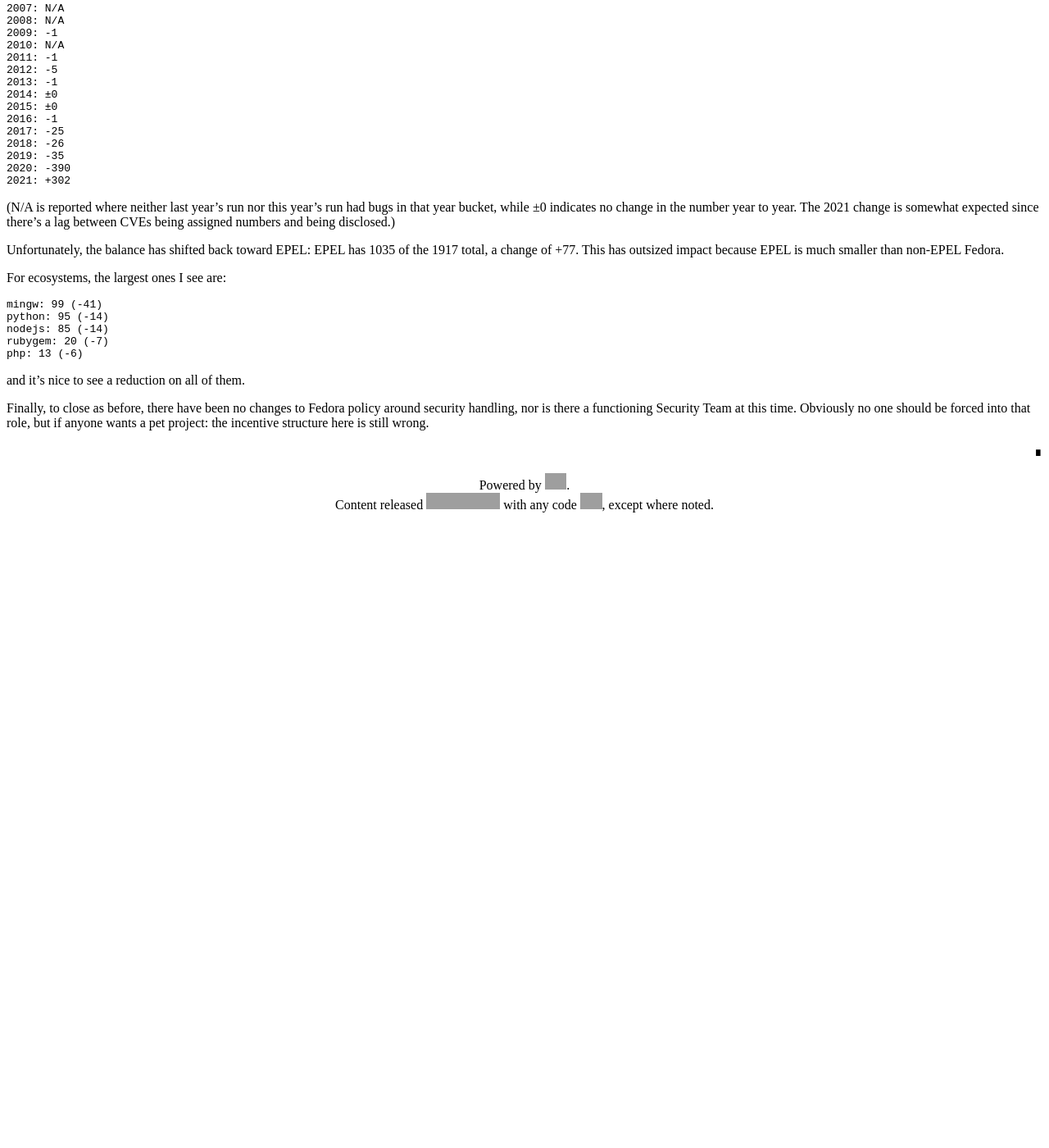
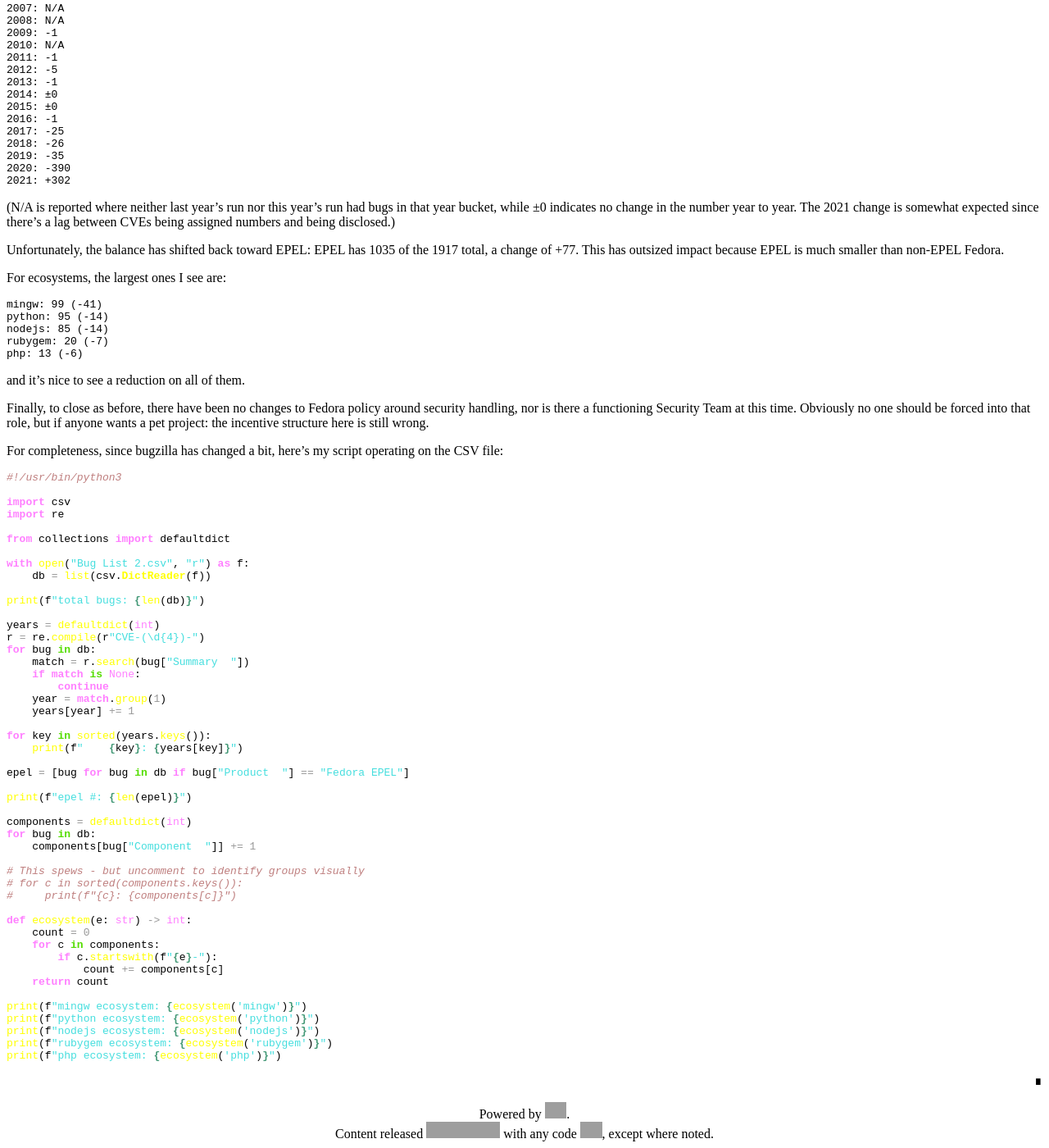
Before and after one commit to frozencemetery/mivehind.net, a Jekyll site: the page built from _posts/2022-01-04-Fedora-has-too-many-security-bugs-3.md, in a window 1280 px wide and 1400 px high, scrolled down 544 px. Shown: the whole window at 82% size. Built offline with Jekyll 4.4.1, drawn with Linux system fonts in a browser that asks for light colours; Markdown is read by kramdown in place of the engine named in the settings; before the commit the page ends 1177 px from its top, so only the background shows below that; grey boxes are pictures that could not be loaded.

Commit message:
Add script to sec bugs post
Signed-off-by: Robbie Harwood <rharwood@redhat.com>

````diff
--- a/_posts/2022-01-04-Fedora-has-too-many-security-bugs-3.md
+++ b/_posts/2022-01-04-Fedora-has-too-many-security-bugs-3.md
@@ -72,3 +72,57 @@ Finally, to close as before, there have been no changes to Fedora policy
 around security handling, nor is there a functioning Security Team at this
 time.  Obviously no one should be forced into that role, but if anyone wants a
 pet project: the incentive structure here is still wrong.
+
+For completeness, since bugzilla has changed a bit, here's my script operating
+on the CSV file:
+
+```python
+#!/usr/bin/python3
+
+import csv
+import re
+
+from collections import defaultdict
+
+with open("Bug List 2.csv", "r") as f:
+    db = list(csv.DictReader(f))
+
+print(f"total bugs: {len(db)}")
+
+years = defaultdict(int)
+r = re.compile(r"CVE-(\d{4})-")
+for bug in db:
+    match = r.search(bug["Summary  "])
+    if match is None:
+        continue
+    year = match.group(1)
+    years[year] += 1
+
+for key in sorted(years.keys()):
+    print(f"    {key}: {years[key]}")
+
+epel = [bug for bug in db if bug["Product  "] == "Fedora EPEL"]
+
+print(f"epel #: {len(epel)}")
+
+components = defaultdict(int)
+for bug in db:
+    components[bug["Component  "]] += 1
+
+# This spews - but uncomment to identify groups visually
+# for c in sorted(components.keys()):
+#     print(f"{c}: {components[c]}")
+
+def ecosystem(e: str) -> int:
+    count = 0
+    for c in components:
+        if c.startswith(f"{e}-"):
+            count += components[c]
+    return count
+
+print(f"mingw ecosystem: {ecosystem('mingw')}")
+print(f"python ecosystem: {ecosystem('python')}")
+print(f"nodejs ecosystem: {ecosystem('nodejs')}")
+print(f"rubygem ecosystem: {ecosystem('rubygem')}")
+print(f"php ecosystem: {ecosystem('php')}")
+```
````
